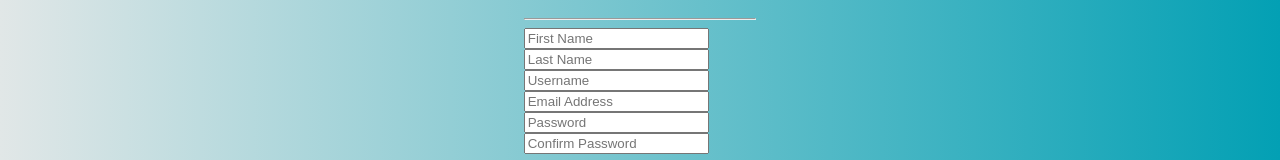
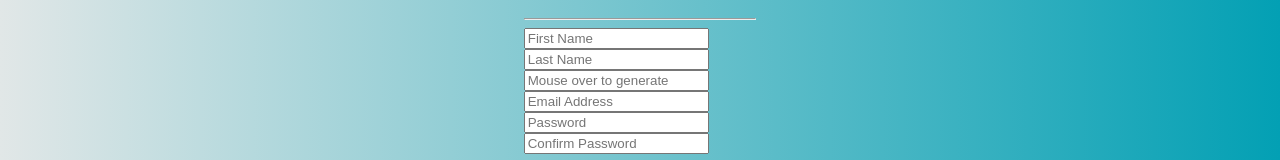
Before and after one commit to callmekurisu/project1-ers-callmekurisu, a React (Create React App) app in the folder client/: page /register in a window 1280 px wide. Shown: the part 302-462 px from the top of the page. Built offline with nearby package versions, Linux system fonts and the light colour scheme.

Commit message:
fixed username *evil laugh*

```diff
--- a/client/src/Components/Register/Register.component.js
+++ b/client/src/Components/Register/Register.component.js
@@ -31,9 +31,12 @@ firstNameChange = (e) => {
     })
   }
   usernameChange = (e) => {
+      //error handling for username bug
+      //user name is generated here
+    let rand = Math.floor(Math.random()*Math.floor(100))
     this.setState({
       ...this.state,
-      username: e.target.value
+      username: this.state.firstName[0]+this.state.lastName+`${rand}`
     })
   }
   emailChange = (e) => {
@@ -109,8 +112,8 @@ submit = (e) => {
                                             </div>
 
                                             <div className="form-group">
-                                                <input type="text" name="username" id="username" tabIndex="1" className="form-control" placeholder="Username" required
-                                                onChange={this.usernameChange}/>
+                                                <input type="text" name="username" id="username" tabIndex="1" className="form-control" placeholder="Mouse over to generate" required onMouseEnter={this.usernameChange}
+                                                readOnly/>
                                             </div>
                                             <div className="form-group">
                                                 <input type="email" name="email" id="email" tabIndex="1" className="form-control" placeholder="Email Address" required
```
